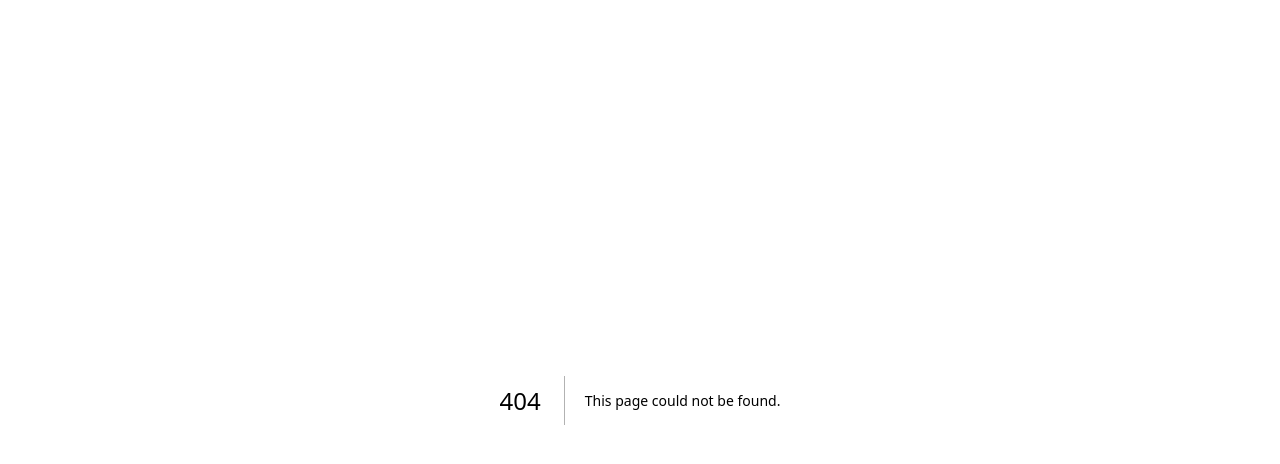
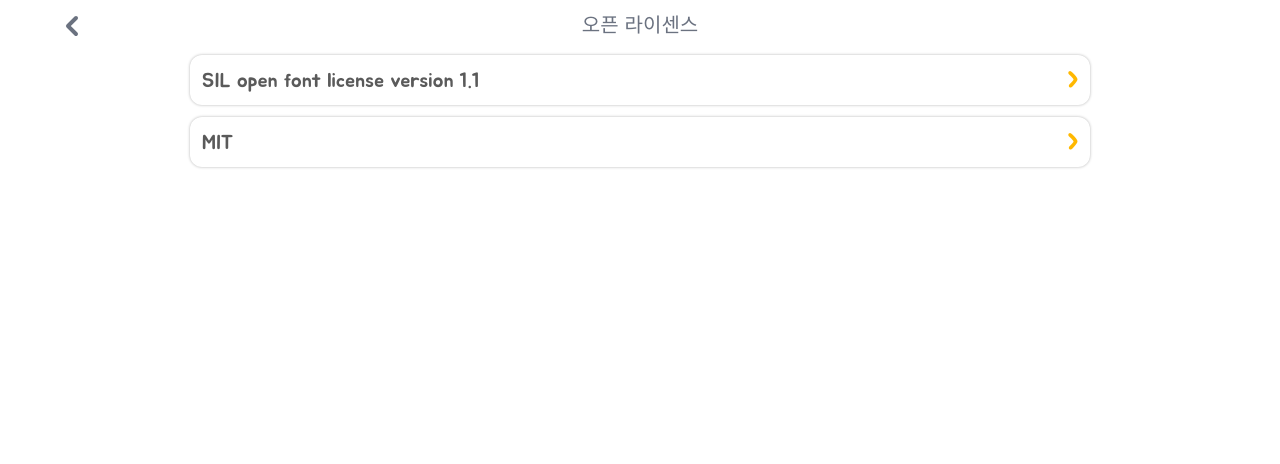
Before and after one commit to mealmory/mealmory_fe, a Next.js app: page /open-license in a window 1280 px wide. Before the commit this address had no page. Shown: the top 464 px of the page. Built offline with nearby package versions, Linux system fonts and the light colour scheme.

Commit message:
라이센스 페이지 생성

```diff
--- /dev/null
+++ b/src/app/(sub)/open-license/page.tsx
@@ -0,0 +1,18 @@
+import OFL from "./license/OFL.md";
+import MIT from "./license/MIT.md";
+import LicenseListItem from "./LicenseListItem";
+
+export default function OpenLicensePage() {
+  return (
+    <main className="w-full max-w-[900px] h-full mx-auto">
+      <ul className="w-full h-full flex flex-col gap-3">
+        <LicenseListItem name={"SIL open font license version 1.1"}>
+          <OFL />
+        </LicenseListItem>
+        <LicenseListItem name={"MIT"}>
+          <MIT />
+        </LicenseListItem>
+      </ul>
+    </main>
+  );
+}
```
